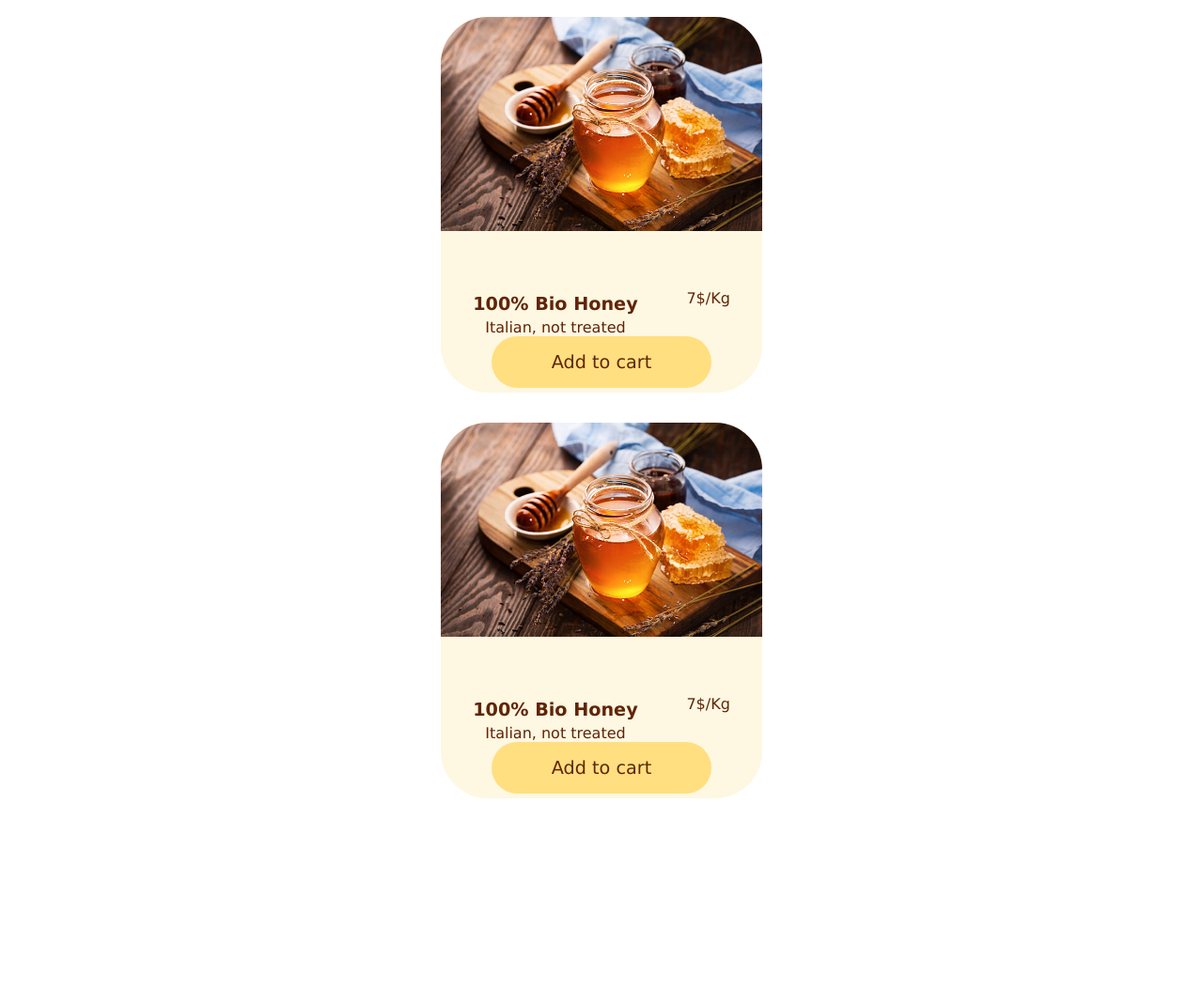
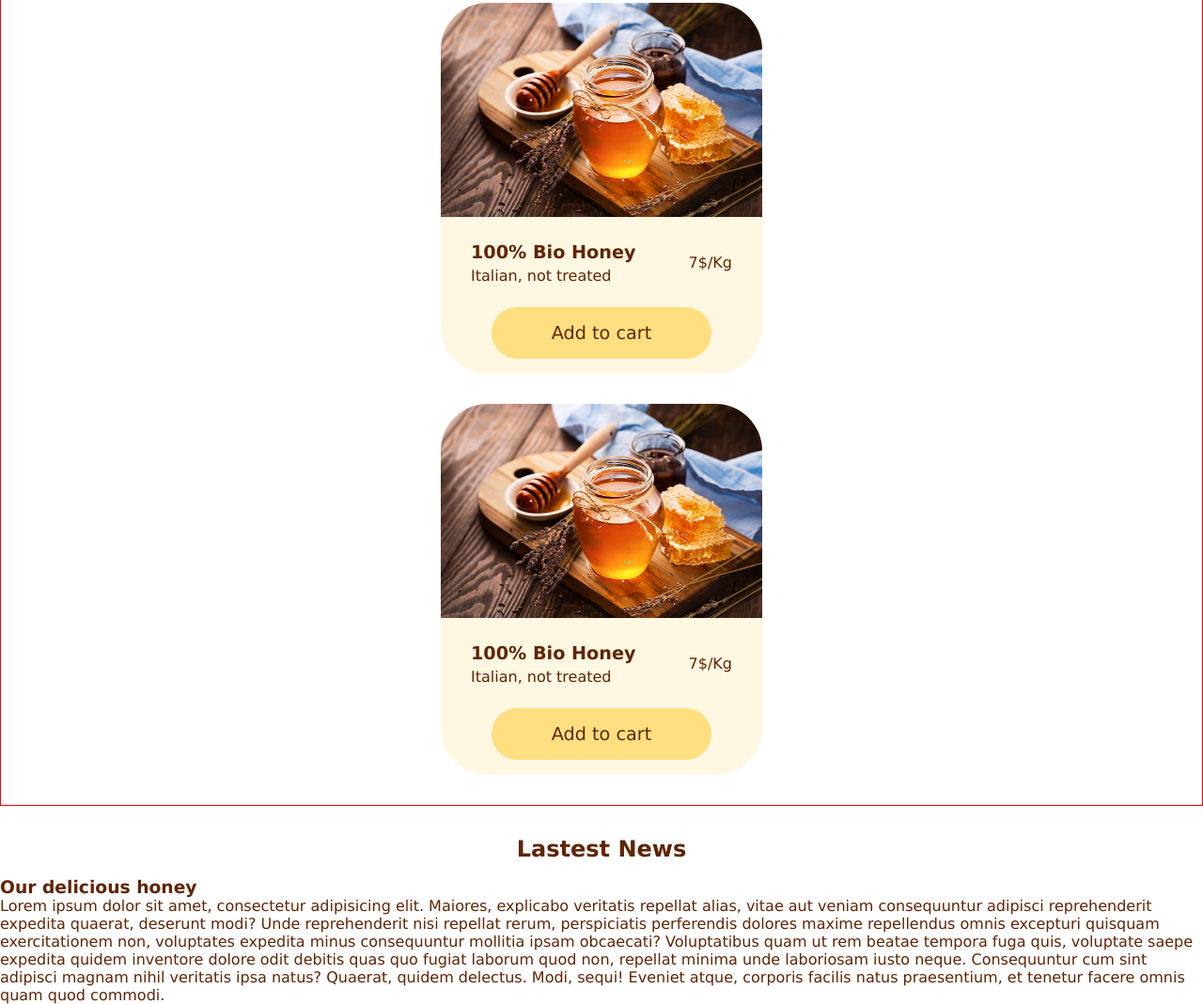
Before and after one commit to JackRosser/S5-L3, a plain HTML site: page index.html in a window 1280 px wide. Shown: the part 1682-2751 px from the top of the page at 94% size. Before the commit the page ends 2564 px from the top, so only its background shows below. Drawn offline with Linux system fonts and the light colour scheme; a script that the page names is missing.

Commit message:
fix childs

```diff
--- a/index.html
+++ b/index.html
@@ -20,6 +20,7 @@
         </ul>
       </nav>
     </header>
+
     <main>
       <h1>Best Selling Products</h1>
       <div class="card">
@@ -78,6 +79,21 @@
         <button>Add to cart</button>
       </div>
     </main>
+
+    <footer>
+      <h2>Lastest News</h2>
+      <article>
+        <h3>Our delicious honey</h3>
+        <p>
+          Lorem ipsum dolor sit amet, consectetur adipisicing elit. Maiores, explicabo veritatis repellat alias, vitae aut veniam consequuntur adipisci
+          reprehenderit expedita quaerat, deserunt modi? Unde reprehenderit nisi repellat rerum, perspiciatis perferendis dolores maxime repellendus omnis
+          excepturi quisquam exercitationem non, voluptates expedita minus consequuntur mollitia ipsam obcaecati? Voluptatibus quam ut rem beatae tempora fuga
+          quis, voluptate saepe expedita quidem inventore dolore odit debitis quas quo fugiat laborum quod non, repellat minima unde laboriosam iusto neque.
+          Consequuntur cum sint adipisci magnam nihil veritatis ipsa natus? Quaerat, quidem delectus. Modi, sequi! Eveniet atque, corporis facilis natus
+          praesentium, et tenetur facere omnis quam quod commodi.
+        </p>
+      </article>
+    </footer>
     <script src="./script.js" defer></script>
   </body>
 </html>
--- a/style.css
+++ b/style.css
@@ -23,12 +23,22 @@ main {
   justify-content: center;
   align-items: center;
   padding-block: 2rem;
+  border: 1px solid red;
 }
 
 h1 {
   text-align: center;
+  margin-bottom: 1rem;
+  max-width: 300px;
+}
 
-  max-width: 300px;
+h2 {
+  margin: 2rem 0 1rem;
+  text-align: center;
+}
+
+main div:last-child {
+  margin-bottom: 0;
 }
 
 /* NAV */
@@ -77,24 +87,15 @@ nav ul li:first-child {
 
 .card {
   background-color: #fef7e2;
-  display: flex;
-  flex-direction: column;
-  align-items: center;
-  justify-content: space-between;
   max-width: 342px;
-  height: 400px;
   border-radius: 50px;
   overflow: hidden;
   padding-bottom: 1rem;
   margin: 1rem auto;
-}
-
-main div:first-of-type {
-  margin-top: 2rem;
-}
-
-main div:last-of-type {
-  margin-bottom: 0;
+  display: flex;
+  align-items: center;
+  justify-content: center;
+  flex-direction: column;
 }
 
 .card img {
@@ -103,10 +104,19 @@ main div:last-of-type {
 
 .card__data {
   display: flex;
+
   align-items: center;
-  text-align: center;
-  min-width: 80%;
-  justify-content: space-between;
+  justify-content: center;
+  padding-inline: 2rem;
+  margin-block: 1.5rem;
+}
+
+.card__data div {
+  display: inline-block;
+}
+
+.card__data p {
+  display: inline-block;
 }
 
 div p:first-child {
```
